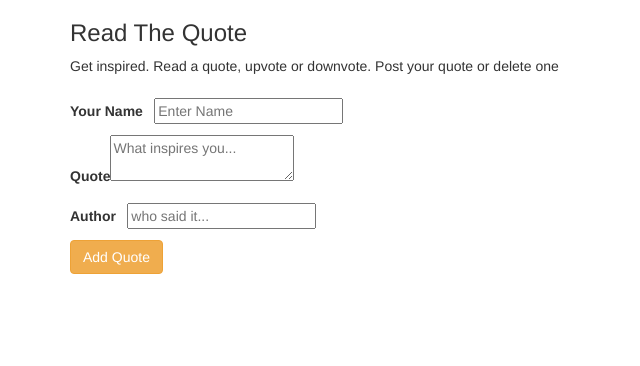
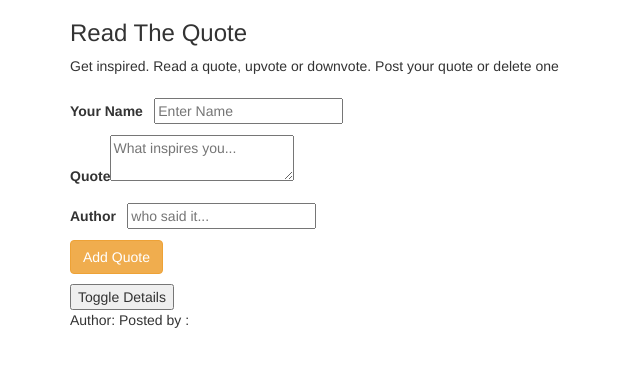
Before and after one commit to COdingaorg/ReadTheQuote, an Angular app: page / in a window 1280 px wide. Shown: the top 366 px of the page, without its empty margins (0-640 px from the left). Built offline with nearby package versions, Linux system fonts and the light colour scheme.

Commit message:
adds input value to quote details

```diff
--- a/src/app/quote-form/quote-display/quote-details/quote-details.component.html
+++ b/src/app/quote-form/quote-display/quote-details/quote-details.component.html
@@ -1 +1,5 @@
-<p>quote-details works!</p>
+<div id="quoteDetails">
+  <p>{{quoteAuthor}}</p>
+  <!-- <span class="author">Author: <p>{{quoteAuthor}}</p></span> -->
+  <!-- <span class="author">Posted By: <p>{{quotePoster}}</p></span> -->
+</div>
--- a/src/app/quote-form/quote-display/quote-details/quote-details.component.ts
+++ b/src/app/quote-form/quote-display/quote-details/quote-details.component.ts
@@ -1,4 +1,4 @@
-import { Component, OnInit } from '@angular/core';
+import { Component, OnInit, Input } from '@angular/core';
 
 @Component({
   selector: 'app-quote-details',
@@ -7,6 +7,8 @@ import { Component, OnInit } from '@angular/core';
 })
 export class QuoteDetailsComponent implements OnInit {
 
+  @Input() quoteAuthor:any;
+
   constructor() { }
 
   ngOnInit(): void {
--- a/src/app/quote-form/quote-display/quote-display.component.html
+++ b/src/app/quote-form/quote-display/quote-display.component.html
@@ -1,4 +1,5 @@
 
 <div id="quoteDisplay">
-  <p></p>{{quoteItem}}
+  <p>{{quoteItem}}</p>
+  <button type="submit">Toggle Details</button>
 </div>
--- a/src/app/quote-form/quote-form.component.html
+++ b/src/app/quote-form/quote-form.component.html
@@ -4,7 +4,8 @@
     <input type="text" id="userName" [(ngModel)]='newQuote.userName' name="userName" placeholder="Enter Name"><br>
 
     <label for="quote">Quote</label>
-    <textarea type="text" id="quote" [(ngModel)]='newQuote.quote' name="quote" placeholder="What inspires you..."></textarea><br>
+    <textarea type="text" id="quote" [(ngModel)]='newQuote.quote' name="quote"
+      placeholder="What inspires you..."></textarea><br>
 
     <label for="author">Author</label>
     <input type="text" id="author" [(ngModel)]='newQuote.author' name="author" placeholder="who said it..."><br>
@@ -13,3 +14,4 @@
   </form>
 </div>
 <app-quote-display [quoteItem]='newQuoteItem()'></app-quote-display>
+<app-quote-details [quoteAuthor]='quoteDetails'></app-quote-details>
--- a/src/app/quote-form/quote-form.component.ts
+++ b/src/app/quote-form/quote-form.component.ts
@@ -20,6 +20,7 @@ export class QuoteFormComponent implements OnInit {
   newQuotePoster(){
     return this.newQuote.userName
   }
+  quoteDetails = (`Author: ${this.newQuoteAuthor()} Posted by :${this.newQuotePoster()}`);
 
   ngOnInit(): void {
   }
```
